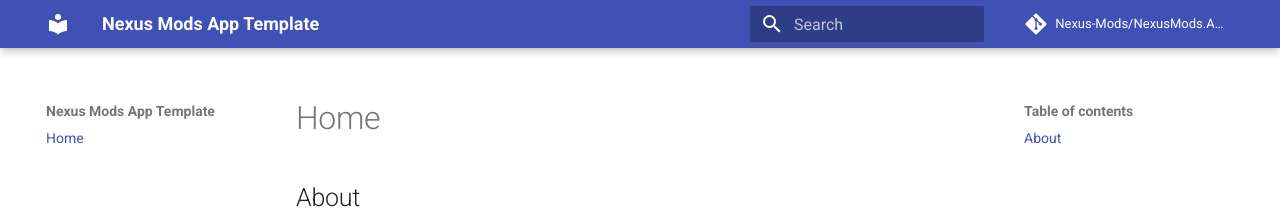
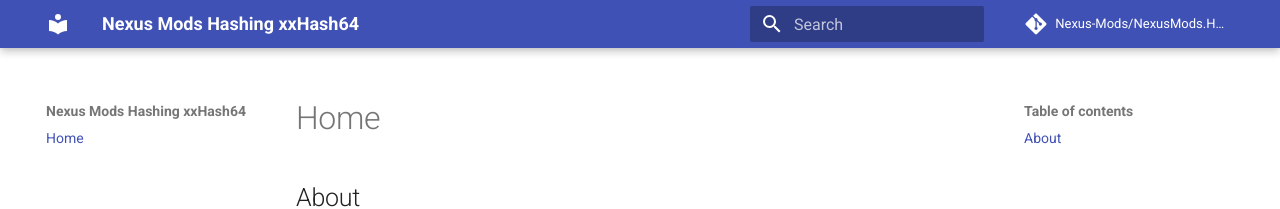
Before and after one commit to Nexus-Mods/NexusMods.App.Template, an MkDocs documentation site: the page built from docs/index.md, in a window 1280 px wide. Shown: the top 209 px of the page. Built offline with MkDocs 1.6.1 and Material for MkDocs 9.7.7, drawn with Linux system fonts in a browser that asks for light colours; comment, search, counter and statistics services are not loaded.

Commit message:
Update mkdocs.yml

```diff
--- a/mkdocs.yml
+++ b/mkdocs.yml
@@ -1,8 +1,8 @@
-site_name: Nexus Mods App Template
-site_url: https://nexus-mods.github.io/NexusMods.App.Template
+site_name: Nexus Mods Hashing xxHash64
+site_url: https://nexus-mods.github.io/NexusMods.Hashing.xxHash64
 
-repo_name: Nexus-Mods/NexusMods.App.Template
-repo_url: https://github.com/Nexus-Mods/NexusMods.App.Template
+repo_name: Nexus-Mods/NexusMods.Hashing.xxHash64
+repo_url: https://github.com/Nexus-Mods/NexusMods.Hashing.xxHash64
 
 extra:
   social:
```
